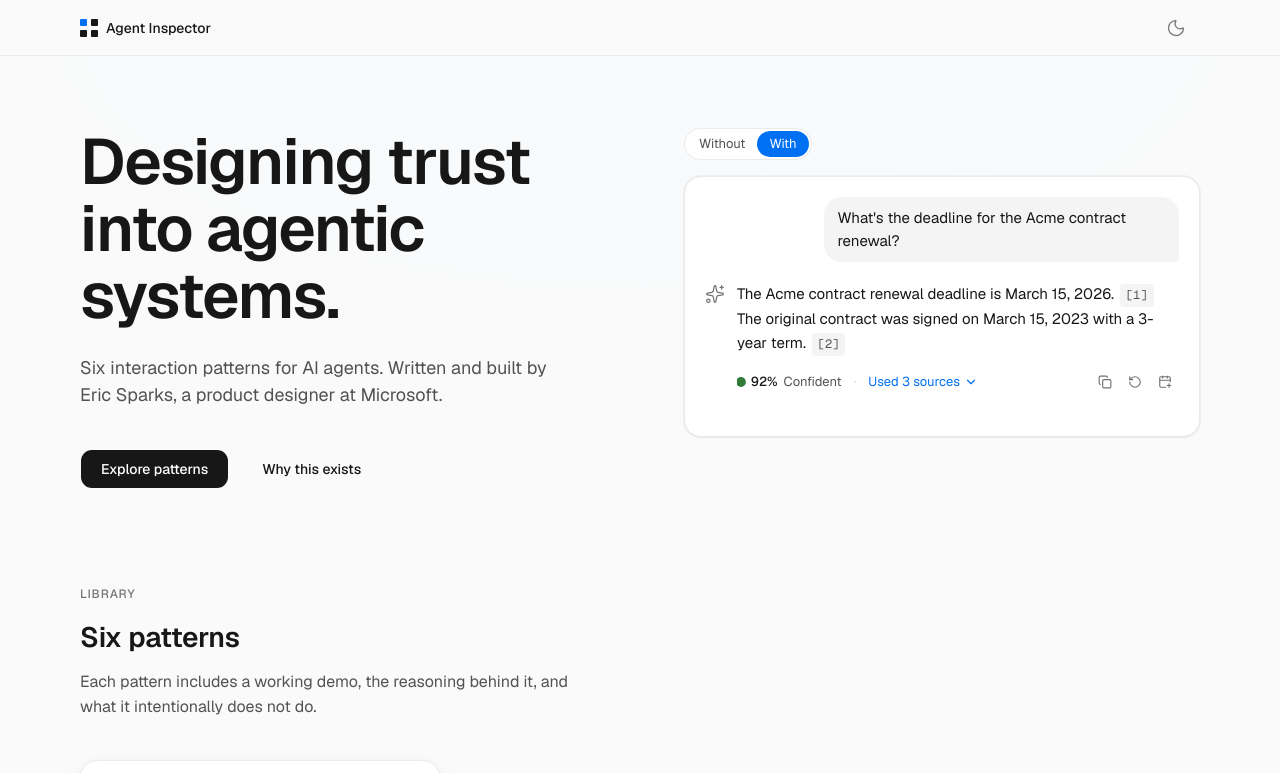
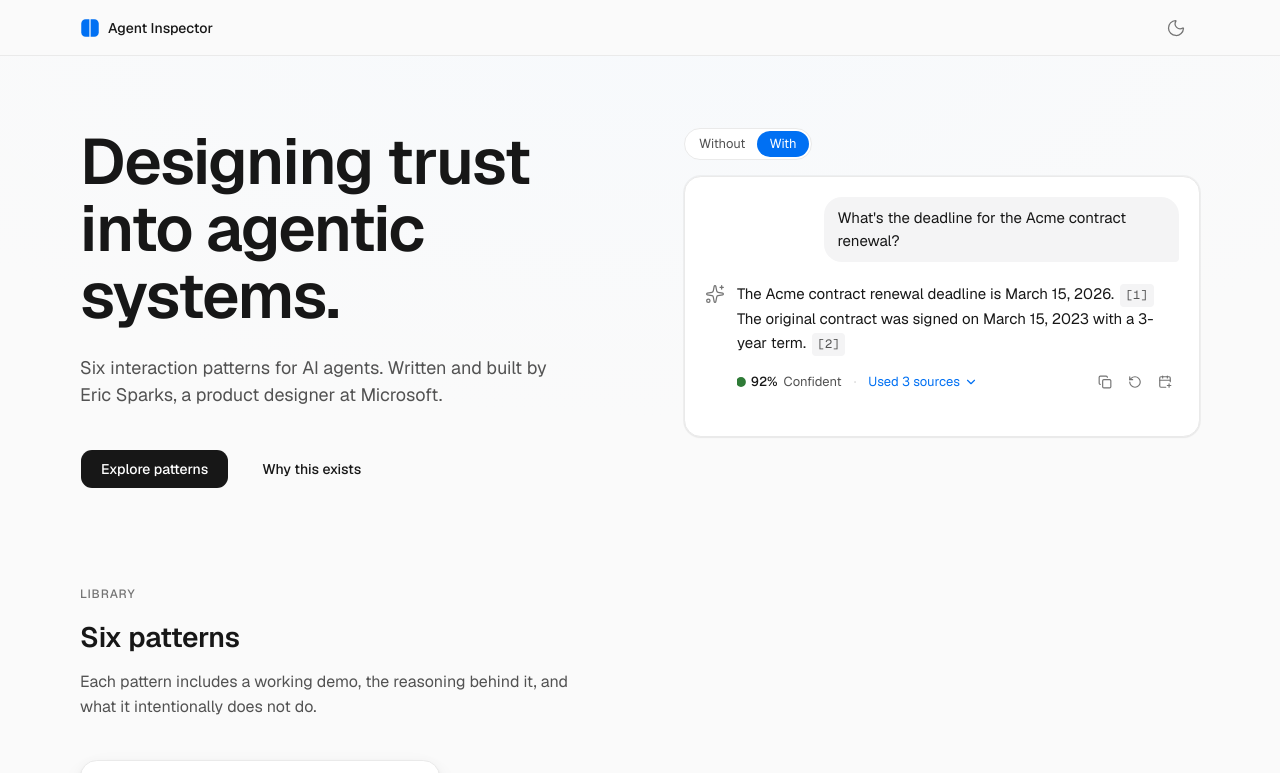
Before and after one commit to EricSparksJr/agent-inspector, a Next.js app: page / in a window 1280 px wide. Shown: the top 773 px of the page. Built offline with nearby package versions, Linux system fonts and the light colour scheme.

Commit message:
Update SVG dimensions and modify path elements

```diff
--- a/components/SiteNav.tsx
+++ b/components/SiteNav.tsx
@@ -29,23 +29,25 @@ export default function SiteNav() {
           className="flex items-center gap-2 text-sm font-medium transition-opacity duration-[120ms] hover:opacity-70"
           style={{ color: "var(--text)" }}
         >
-          {/* 2×2 pattern-grid mark: top-left square in accent, others in text */}
+          {/* Split-lens mark: two halves making a whole, with transparent center gap */}
           <svg
-            width="18"
-            height="18"
-            viewBox="0 0 18 18"
+            width="20"
+            height="20"
+            viewBox="0 0 32 32"
             fill="none"
             aria-hidden="true"
             style={{ flexShrink: 0 }}
           >
-            {/* top-left — accent */}
-            <rect x="0" y="0" width="7" height="7" rx="1" fill="var(--accent)" />
-            {/* top-right */}
-            <rect x="11" y="0" width="7" height="7" rx="1" fill="currentColor" />
-            {/* bottom-left */}
-            <rect x="0" y="11" width="7" height="7" rx="1" fill="currentColor" />
-            {/* bottom-right */}
-            <rect x="11" y="11" width="7" height="7" rx="1" fill="currentColor" />
+            {/* Left half */}
+            <path
+              d="M9 2H15V30H9C5.13401 30 2 26.866 2 23V9C2 5.13401 5.13401 2 9 2Z"
+              fill="var(--accent)"
+            />
+            {/* Right half */}
+            <path
+              d="M17 2H23C26.866 2 30 5.13401 30 9V23C30 26.866 26.866 30 23 30H17V2Z"
+              fill="var(--accent)"
+            />
           </svg>
           Agent Inspector
         </Link>
```
